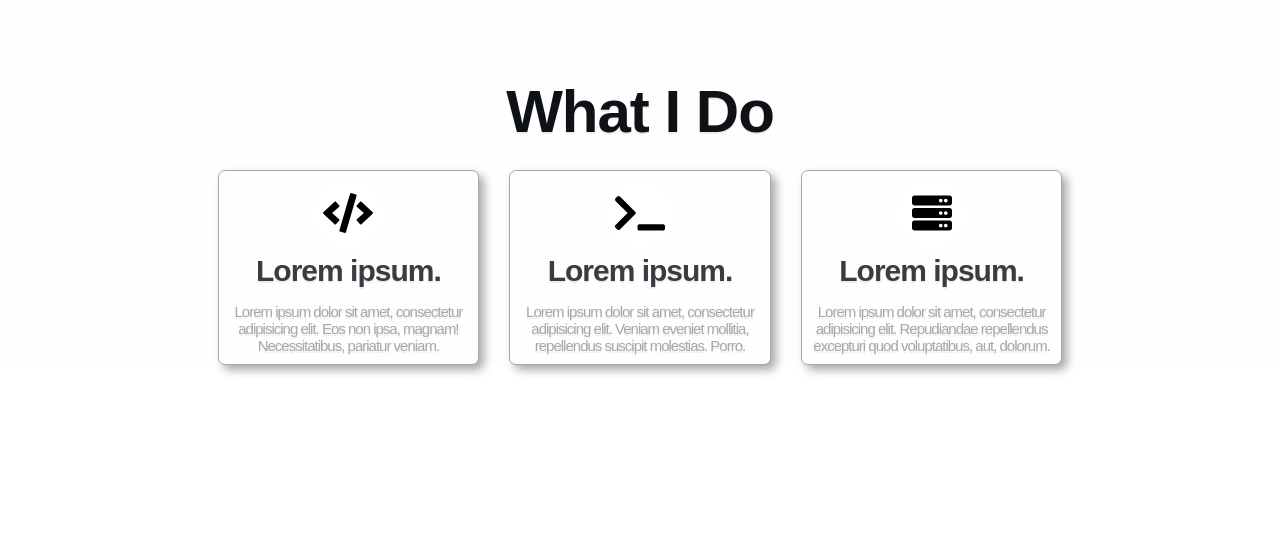
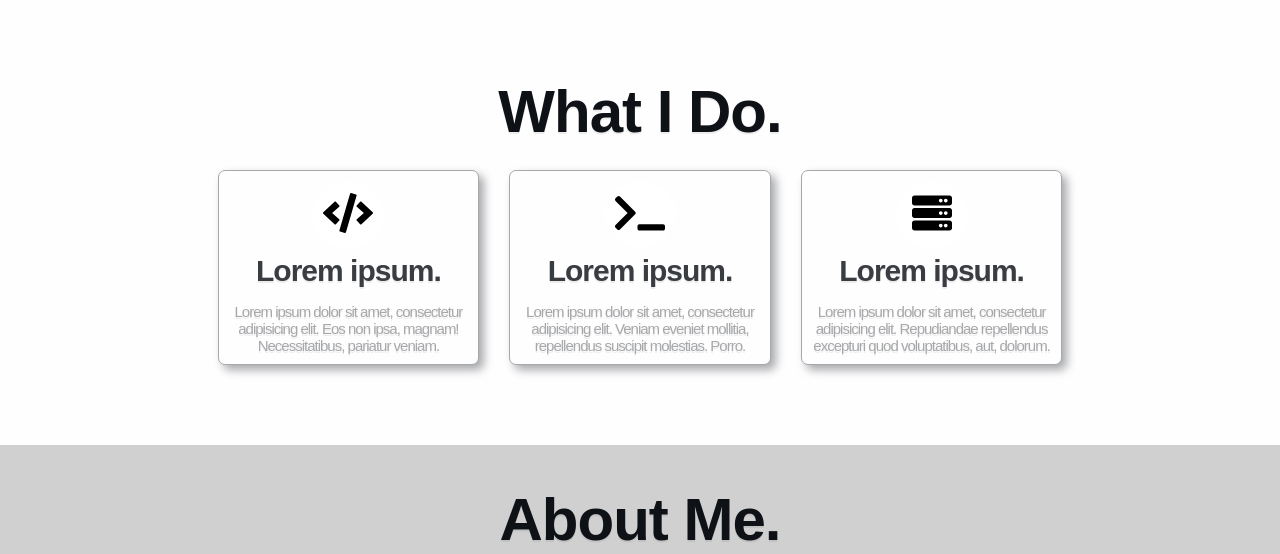
Before and after one commit to amar771/web-portfolio, a plain HTML site: page index.html in a window 1280 px wide. Shown: the part 803-1357 px from the top of the page. Before the commit the page ends 1248 px from the top, so only its background shows below. Drawn offline with Linux system fonts and the light colour scheme.

Commit message:
Added About-Me section and started working on it

```diff
--- a/index.html
+++ b/index.html
@@ -71,7 +71,7 @@
       <!-- Text Above Skill -->
       <div class="top-text">
         <h1 class="top-text-skills" align="center">
-          What I Do
+          What I Do.
         </h1>
       </div>
       <!-- Grid for skills -->
@@ -109,6 +109,15 @@
             Lorem ipsum dolor sit amet, consectetur adipisicing elit. Repudiandae repellendus excepturi quod voluptatibus, aut, dolorum.</p>
         </div>
       </div>
+
+      <!-- About Me section -->
+      <section class="about-me">
+        <class class="mid-text">
+          <h1 class="mid-text-about-me" align="center">
+            About Me.
+          </h1>
+        </class>
+      </section>
     </article>
 
     <!-- Contact Me -->
--- a/style.css
+++ b/style.css
@@ -137,7 +137,6 @@ a.link:active {
     margin: 0;
     font-size: 6em;
     -webkit-text-fill-color: #0E1116;
-
 }
 
 /* Skill boxes done in grid */
@@ -201,6 +200,23 @@ h3 text with title and p with description*/
     font-weight: 500;
     text-align: center;
     -webkit-text-fill-color: #A7A8AA;
+}
+
+/* About Me section */
+.about-me {
+    background-color: #D0D0D1;
+    padding-top: 5vh;
+}
+
+.mid-text {
+    padding-top: 20vh;
+    margin-bottom: 5vh;
+}
+
+.mid-text-about-me {
+    margin: 0;
+    font-size: 6em;
+    -webkit-text-fill-color: #0E1116;
 }
 
 @media only screen and (max-width: 1300px) {
```
